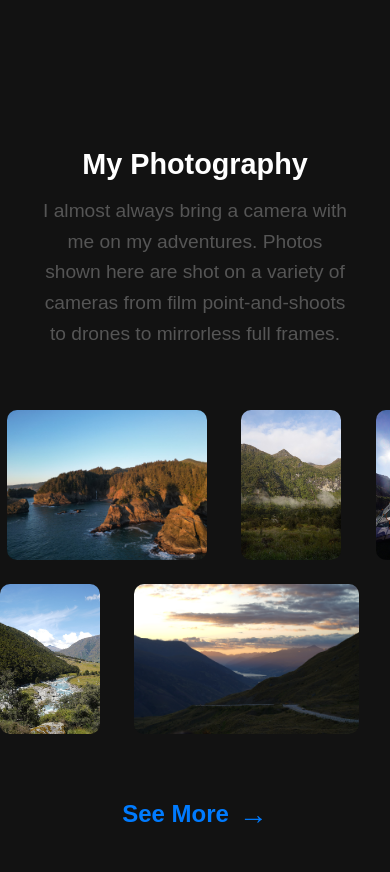
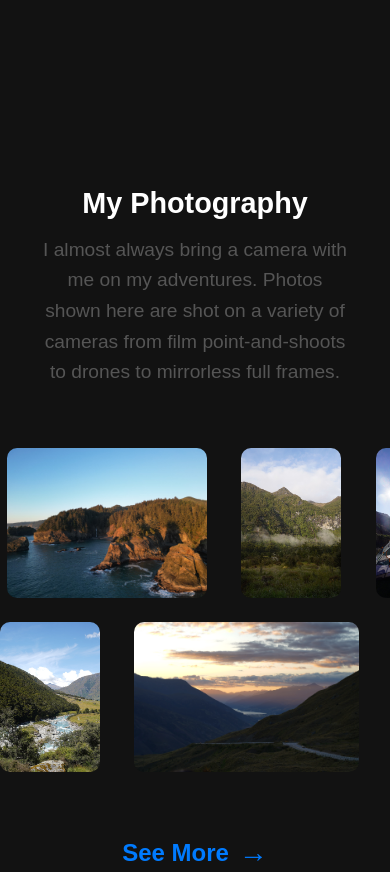
Before and after one commit to pawat-unj/website, a plain HTML site: page index.html in a window 390 px wide. Shown: the part 1600-2472 px from the top of the page. Drawn offline with Linux system fonts and the light colour scheme.

Commit message:
small mobile formatting fix

```diff
--- a/styles.css
+++ b/styles.css
@@ -645,62 +645,6 @@ body.light-mode .contact-me span:nth-child(4) {
     color: #0056b3;
 }
 
-
-/* Responsive */
-/* @media (max-width: 768px) {
-    .gallery-scroll {
-        grid-template-columns: repeat(auto-fit, minmax(120px, 1fr));
-    }
-}
-
-@media (max-width: 768px) {
-    .gallery-scroll img {
-        max-height: 250px;
-    }
-} */
-
-/* Responsive Design */
-/* @media (max-width: 768px) {
-    .work-container {
-        flex-direction: column;
-        text-align: center;
-    }
-
-    .work-text {
-        max-width: 100%;
-        margin-bottom: 20px;
-    }
-
-    .work-resume {
-        justify-content: center;
-    }
-} */
-
-/* Responsive Design */
-/* @media (max-width: 768px) {
-    body {
-        padding: 10px;
-    }
-    header, section {
-        text-align: center;
-    }
-    .about-content {
-        text-align: center;
-    }
-
-    .about-content h2 {
-        font-size: 2.5rem;
-    }
-
-    .about-content h3 {
-        font-size: 1.8rem;
-    }
-
-    .about-content p {
-        font-size: 1rem;
-    }
-} */
-
 /* Mobile-Friendly Styles */
 @media (max-width: 768px) {
     /* Make sections fit the screen width */
@@ -759,6 +703,7 @@ body.light-mode .contact-me span:nth-child(4) {
     }
 
     #gallery {
+        padding-top: 15%;
         padding-left: 0;
         padding-right: 0;
     }
```
Also changed, not shown: index.html (+1 -0 lines).
